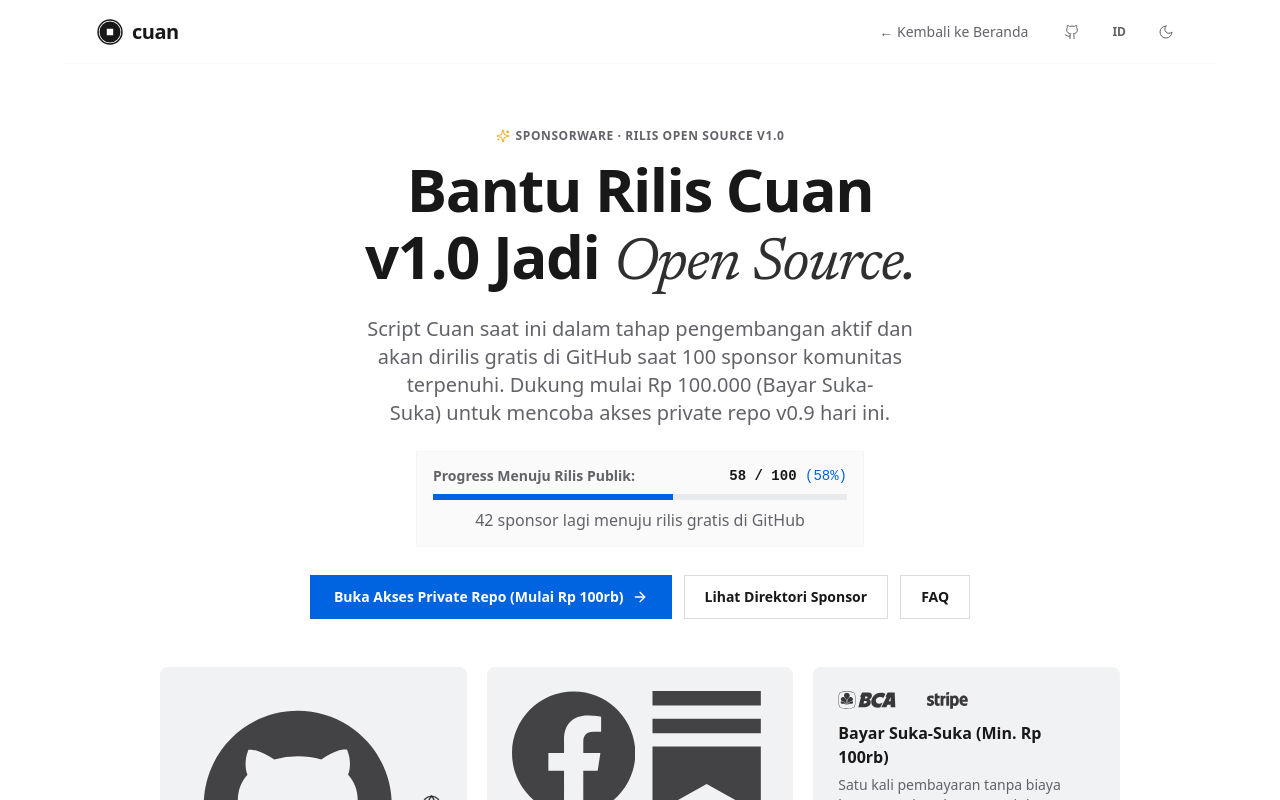
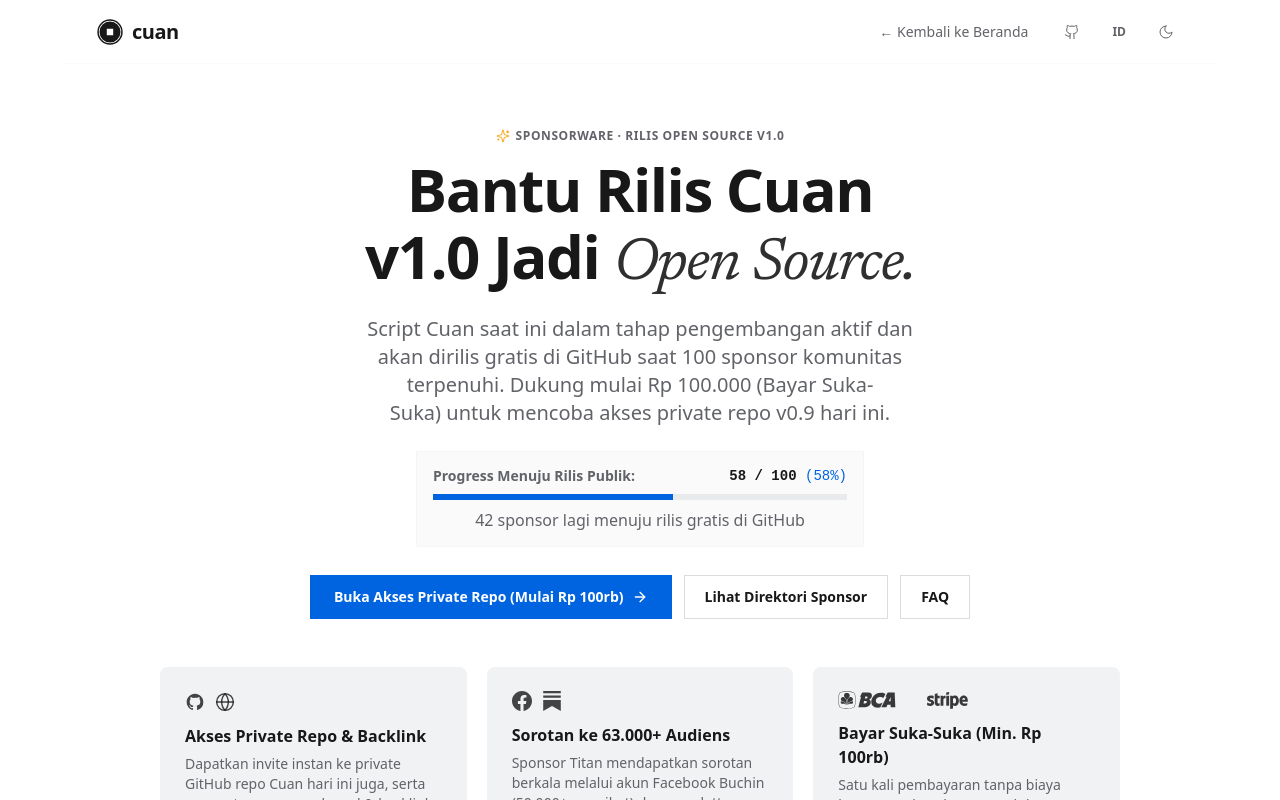
Before and after one commit to buchin/cuan-landing, a React (Vite) app: page /sponsor in a window 1280 px wide. Shown: the top 800 px of the page. Built offline with nearby package versions, Linux system fonts and the light colour scheme; no server answers.

Commit message:
fix(svg): constrain raw svg dimensions to 20px and fix invalid fractional tailwind classes

```diff
--- a/src/features/landing/components/FoundingBackersSection.tsx
+++ b/src/features/landing/components/FoundingBackersSection.tsx
@@ -114,10 +114,10 @@ export function FoundingBackersSection() {
                       href: safeUrl(topSponsor.website_url),
                       target: '_blank',
                       rel: 'noopener noreferrer',
-                      className: 'rounded-xl border border-amber-500/30 bg-card p-4 sm:p-4.5 shadow-2xs flex flex-col sm:flex-row sm:items-center justify-between gap-3 group hover:border-amber-500/60 hover:bg-muted/10 transition-all cursor-pointer',
+                      className: 'rounded-xl border border-amber-500/30 bg-card p-4 sm:p-5 shadow-2xs flex flex-col sm:flex-row sm:items-center justify-between gap-3 group hover:border-amber-500/60 hover:bg-muted/10 transition-all cursor-pointer',
                     }
                   : {
-                      className: 'rounded-xl border border-amber-500/30 bg-card p-4 sm:p-4.5 shadow-2xs flex flex-col sm:flex-row sm:items-center justify-between gap-3 group',
+                      className: 'rounded-xl border border-amber-500/30 bg-card p-4 sm:p-5 shadow-2xs flex flex-col sm:flex-row sm:items-center justify-between gap-3 group',
                     }
 
                 return (
--- a/src/features/landing/components/HeroSection.tsx
+++ b/src/features/landing/components/HeroSection.tsx
@@ -151,9 +151,9 @@ export function HeroSection({ emailInputRef }: HeroSectionProps) {
             >
               <div className="relative flex items-center justify-center h-5 w-5 sm:h-5.5 sm:w-5.5">
                 {/* Back Stacked Card */}
-                <div className="absolute top-0 right-0 h-4 w-4 sm:h-4.5 sm:w-4.5 border border-current opacity-40 pointer-events-none" />
+                <div className="absolute top-0 right-0 h-4 w-4 sm:h-5 sm:w-5 border border-current opacity-40 pointer-events-none" />
                 {/* Front Stacked Card with Plus */}
-                <div className="absolute bottom-0 left-0 h-4 w-4 sm:h-4.5 sm:w-4.5 border border-current bg-background flex items-center justify-center pointer-events-none">
+                <div className="absolute bottom-0 left-0 h-4 w-4 sm:h-5 sm:w-5 border border-current bg-background flex items-center justify-center pointer-events-none">
                   <Plus className="h-2.5 w-2.5 sm:h-3 sm:w-3 stroke-[2.5]" />
                 </div>
               </div>
--- a/src/features/sponsorship/components/SponsorHero.tsx
+++ b/src/features/sponsorship/components/SponsorHero.tsx
@@ -89,10 +89,10 @@ export function SponsorHero({
           {/* Highlight 1 */}
           <div className="p-5 sm:p-6 sm:rounded-2xl sm:border sm:border-border/60 sm:bg-card sm:shadow-2xs">
             <div className="mb-3 flex items-center gap-2.5 text-foreground/80">
-              <svg className="h-4.5 w-4.5 fill-current" viewBox="0 0 24 24" aria-label="GitHub">
+              <svg className="h-5 w-5 fill-current shrink-0" viewBox="0 0 24 24" width="20" height="20" aria-label="GitHub">
                 <path fillRule="evenodd" clipRule="evenodd" d="M12 2C6.477 2 2 6.484 2 12.017c0 4.425 2.865 8.18 6.839 9.504.5.092.682-.217.682-.483 0-.237-.008-.868-.013-1.703-2.782.605-3.369-1.343-3.369-1.343-.454-1.158-1.11-1.466-1.11-1.466-.908-.62.069-.608.069-.608 1.003.07 1.53 1.032 1.53 1.032.892 1.53 2.341 1.088 2.91.832.092-.647.35-1.088.636-1.338-2.22-.253-4.555-1.113-4.555-4.951 0-1.093.39-1.988 1.029-2.688-.103-.253-.446-1.272.098-2.65 0 0 .84-.27 2.75 1.026A9.564 9.564 0 0112 6.844c.85.004 1.705.115 2.504.337 1.909-1.296 2.747-1.027 2.747-1.027.546 1.379.202 2.398.1 2.651.64.7 1.028 1.595 1.028 2.688 0 3.848-2.339 4.695-4.566 4.943.359.309.678.92.678 1.855 0 1.338-.012 2.419-.012 2.747 0 .268.18.58.688.482A10.019 10.019 0 0022 12.017C22 6.484 17.522 2 12 2z" />
               </svg>
-              <Globe className="h-4.5 w-4.5 text-foreground/80" strokeWidth={1.75} aria-label="cuan.work" />
+              <Globe className="h-5 w-5 text-foreground/80 shrink-0" strokeWidth={1.75} aria-label="cuan.work" />
             </div>
             <h3 className="font-display text-sm sm:text-base font-bold text-foreground">
               {t('Akses Private Repo & Backlink')}
@@ -107,10 +107,10 @@ export function SponsorHero({
           {/* Highlight 2 */}
           <div className="p-5 sm:p-6 sm:rounded-2xl sm:border sm:border-border/60 sm:bg-card sm:shadow-2xs">
             <div className="mb-3 flex items-center gap-2.5 text-foreground/80">
-              <svg className="h-4.5 w-4.5 fill-current" viewBox="0 0 24 24" aria-label="Facebook">
+              <svg className="h-5 w-5 fill-current shrink-0" viewBox="0 0 24 24" width="20" height="20" aria-label="Facebook">
                 <path d="M24 12.073c0-6.627-5.373-12-12-12s-12 5.373-12 12c0 5.99 4.388 10.954 10.125 11.854v-8.385H7.078v-3.47h3.047V9.43c0-3.007 1.792-4.669 4.533-4.669 1.312 0 2.686.235 2.686.235v2.953H15.83c-1.491 0-1.956.925-1.956 1.874v2.25h3.328l-.532 3.47h-2.796v8.385C19.612 23.027 24 18.062 24 12.073z" />
               </svg>
-              <svg className="h-4.5 w-4.5 fill-current" viewBox="0 0 24 24" aria-label="Substack">
+              <svg className="h-5 w-5 fill-current shrink-0" viewBox="0 0 24 24" width="20" height="20" aria-label="Substack">
                 <path d="M22.539 8.242H1.46V5.406h21.08v2.836zM1.46 10.812V24L12 18.11 22.54 24V10.812H1.46zM22.54 0H1.46v2.836h21.08V0z" />
               </svg>
             </div>
@@ -127,7 +127,7 @@ export function SponsorHero({
           {/* Highlight 3 */}
           <div className="p-5 sm:p-6 sm:rounded-2xl sm:border sm:border-border/60 sm:bg-card sm:shadow-2xs">
             <div className="mb-3 flex items-center gap-3 text-foreground/85">
-              <BcaIcon className="h-4.5 w-auto fill-current" />
+              <BcaIcon className="h-4 w-auto fill-current" />
               <span className="text-border/80 text-xs font-mono select-none">/</span>
               <StripeIcon className="h-4 w-auto fill-current" />
             </div>
```
